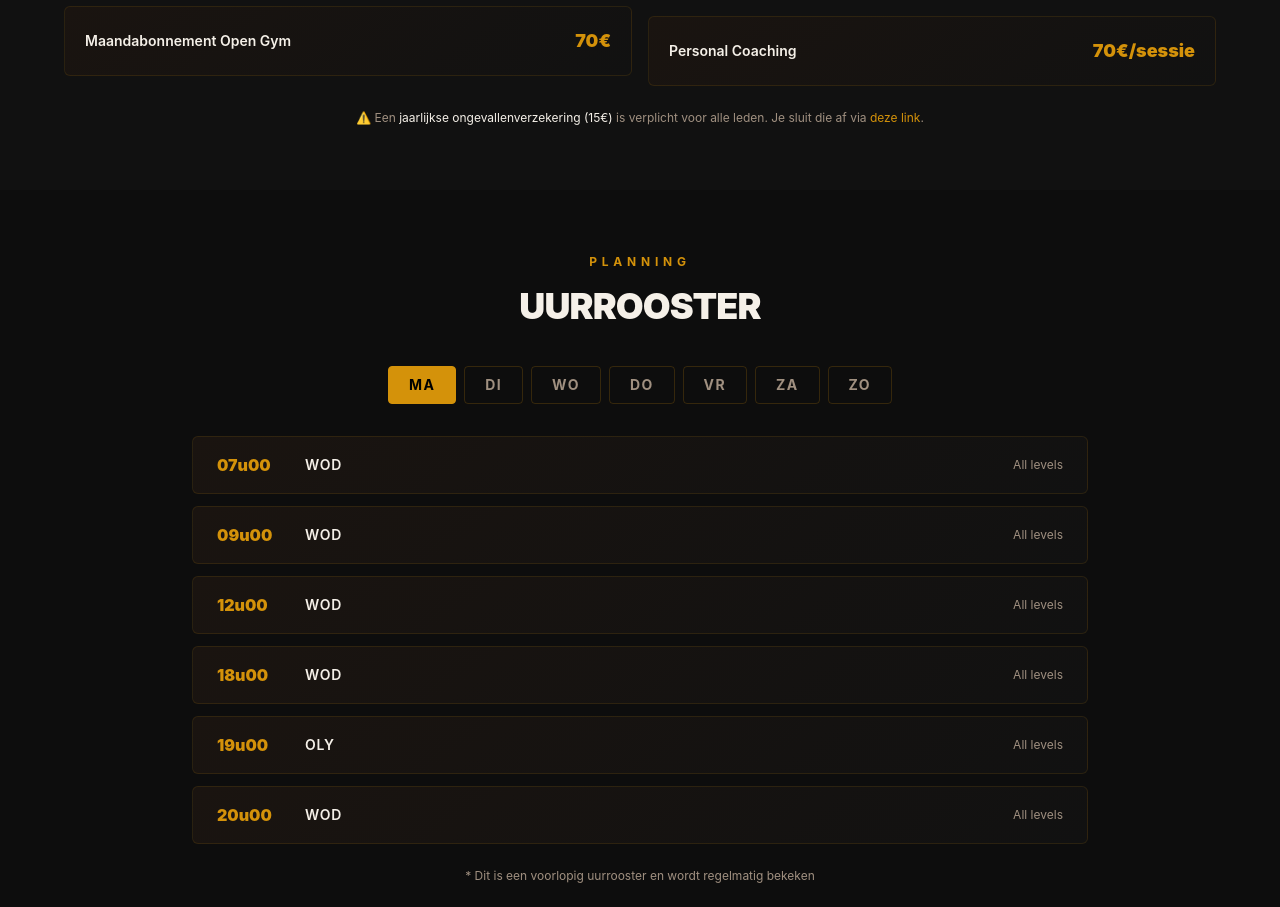
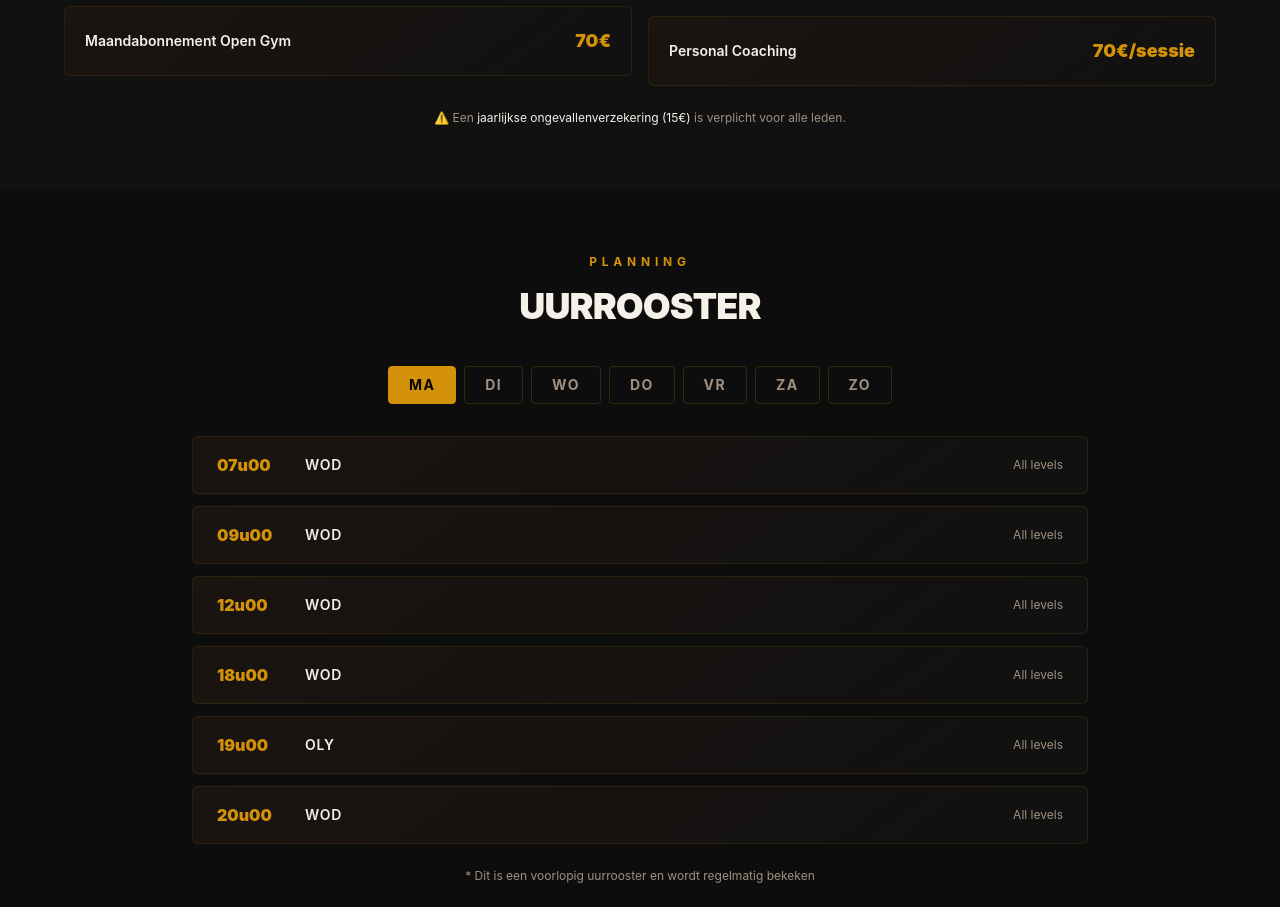
Before and after one commit to TNLConsulting/uprise-website, a React (Vite) app: page /groepslessen in a window 1280 px wide. Shown: the part 1528-2435 px from the top of the page. Built offline with nearby package versions, Linux system fonts and the light colour scheme; the HTML template or start-up script is replaced by a standard one.

Commit message:
fix: verwijder link uit verzekering nota

```diff
--- a/src/pages/Groepslessen.tsx
+++ b/src/pages/Groepslessen.tsx
@@ -179,8 +179,7 @@ const Groepslessen = () => {
           </div>
           {/* Verzekering nota */}
           <p className="mt-6 text-xs text-center" style={{ color: "#A09080" }}>
-            ⚠️ Een <span style={{ color: "#F5F0E8" }}>jaarlijkse ongevallenverzekering (15€)</span> is verplicht voor alle leden. Je sluit die af via{" "}
-            <a href="https://uprise.sportbitapp.nl/web/be/registreren/lidmaatschap" target="_blank" rel="noopener noreferrer" style={{ color: "#D4920A" }}>deze link</a>.
+            ⚠️ Een <span style={{ color: "#F5F0E8" }}>jaarlijkse ongevallenverzekering (15€)</span> is verplicht voor alle leden.
           </p>
         </div>
       </section>
```
